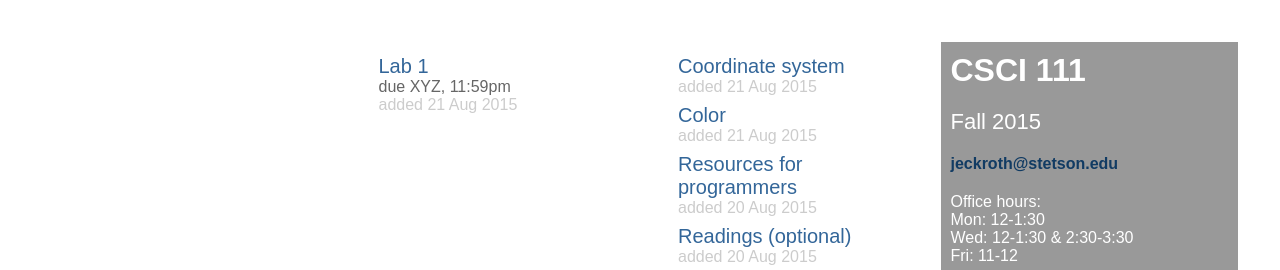
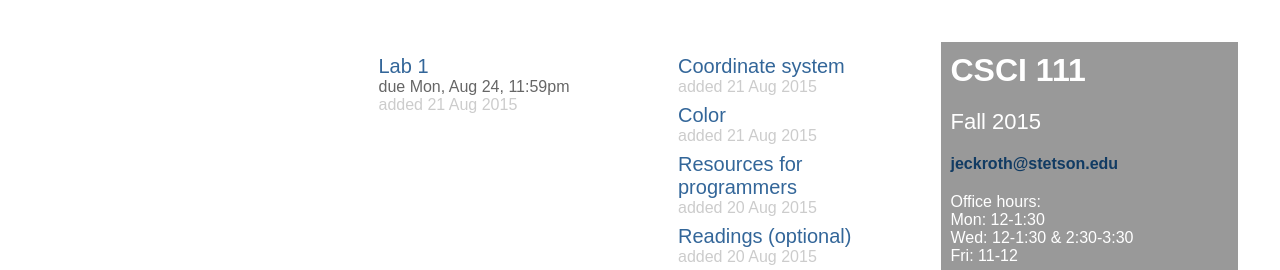
Before and after one commit to joshuaeckroth/csci111-website, a Jekyll site: the page built from index.markdown, in a window 1280 px wide. Shown: the top 270 px of the page. Built offline with Jekyll 4.4.1, drawn with Linux system fonts in a browser that asks for light colours; Markdown is read by kramdown in place of the engine named in the settings.

Commit message:
Set due date for lab 1

```diff
--- a/labs/_posts/2015-08-21-lab-1.markdown
+++ b/labs/_posts/2015-08-21-lab-1.markdown
@@ -1,7 +1,7 @@
 ---
 layout: post
 title: Lab 1
-due: XYZ, 11:59pm
+due: Mon, Aug 24, 11:59pm
 ---
 
 # Lab 1
```
